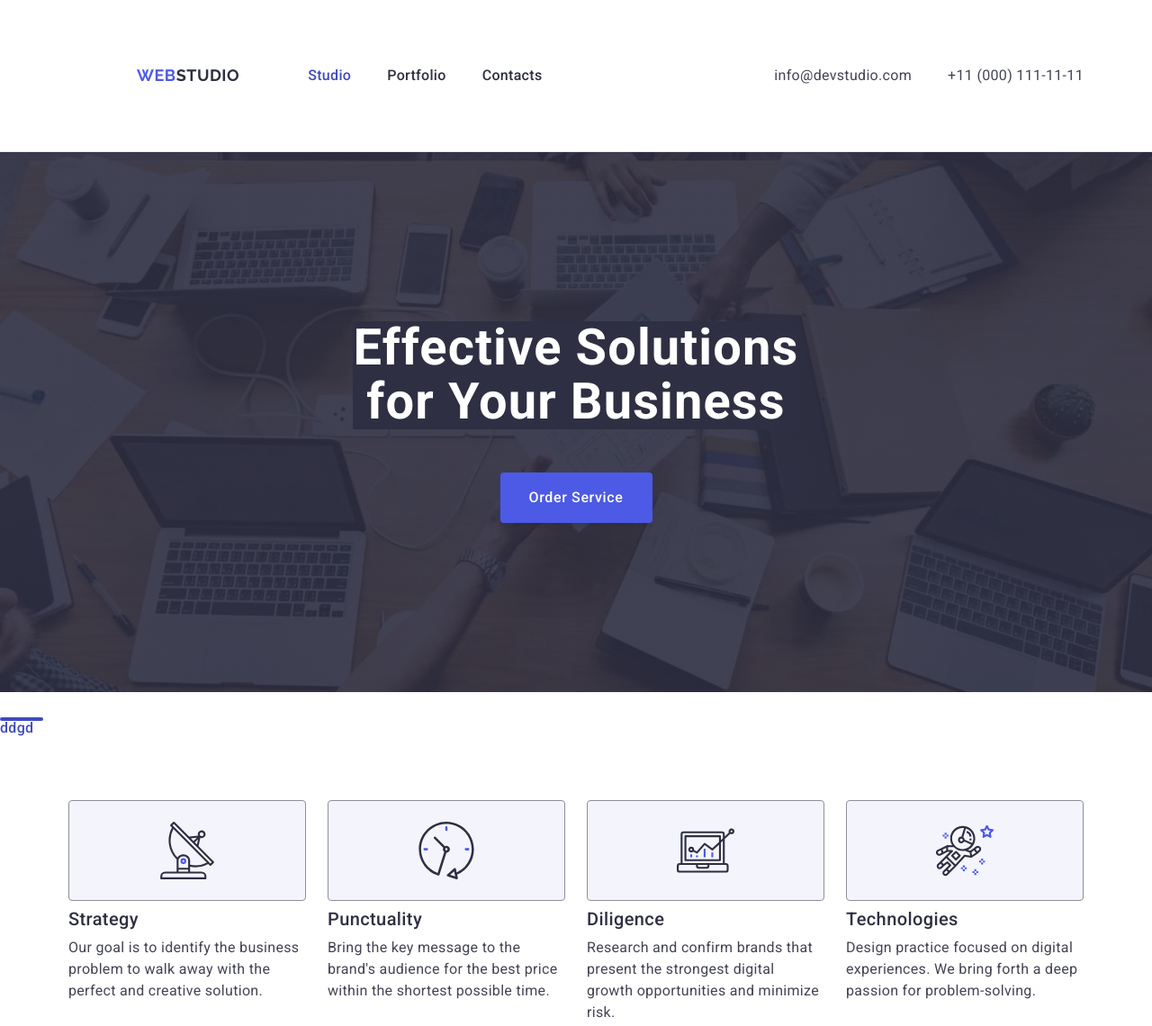
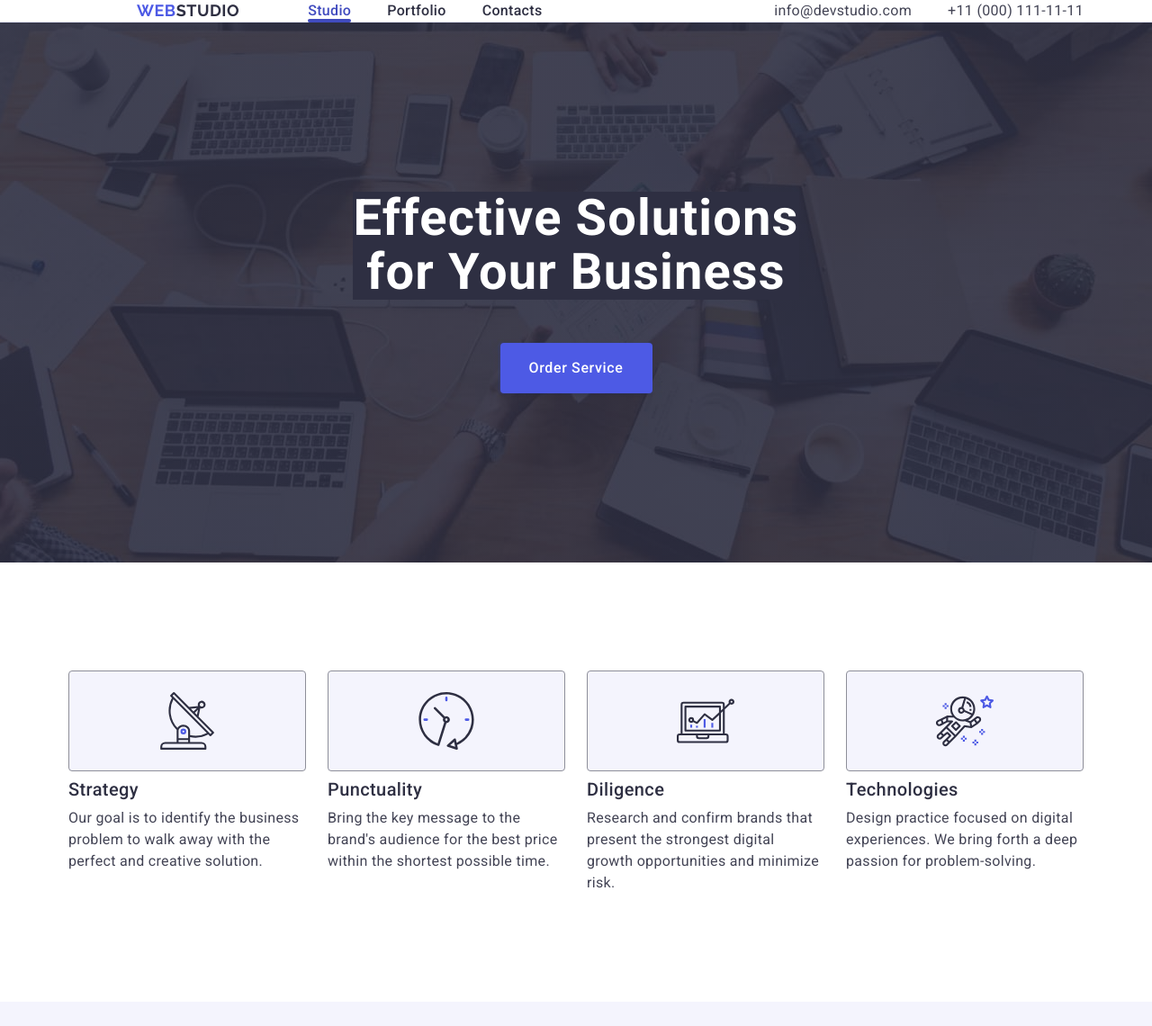
Before and after one commit to autguru/goit-markup-hw-04, a plain HTML site: page index.html in a window 1280 px wide. Shown: the top 1140 px of the page at 90% size. Drawn offline with nearby package versions, Linux system fonts and the light colour scheme.

Commit message:
add index.html

```diff
--- a/css/styles.css
+++ b/css/styles.css
@@ -72,11 +72,13 @@ img {
 .menu-nav-list {
   display: flex;
   gap: 40px;
-  padding-top: 24px;
-  padding-bottom: 24px;
+}
+.menu-link {
+  display: block;
 }
 
 .menu-link-studio {
+  position: relative;
   color: #404bbf;
   font-size: 16px;
   font-weight: 500;
@@ -86,7 +88,7 @@ img {
 }
 
 .menu-link-studio::after {
-  content: 'ddgd';
+  content: '';
   display: block;
   position: absolute;
   left: 0;
@@ -213,19 +215,31 @@ img {
   border-radius: 4px;
   border: 1px solid var(--LIGHT-SLATE, #8e8f99);
   background: var(--CLOUD, #f4f4fd);
+  align-items: center;
+  display: flex;
+  justify-content: center;
+  position: relative;
 }
-.box-icons {
+/* .box-icons {
   display: flex;
   justify-content: center;
   width: 64px;
   height: 64px;
-  position: relative;
+  position: absolute;
   top: 50%;
   left: 50%;
   transform: translate(-50%, -50%);
-}
+} */
 .solution-icons {
   display: flex;
+  justify-content: center;
+  width: 64px;
+  height: 64px;
+  position: absolute;
+  top: 50%;
+  left: 50%;
+  transform: translate(-50%, -50%);
+  /* display: flex;
   justify-content: center;
   align-items: center;
   width: 64px;
@@ -233,7 +247,7 @@ img {
   flex-shrink: 0;
   position: absolute;
   top: 0;
-  left: 0;
+  left: 0; */
 }
 
 .section-our-solution {
@@ -317,6 +331,8 @@ img {
 .li-our-team {
   width: calc((100% - 72px) / 4);
   border-radius: 0px 0px 4px 4px;
+  box-shadow: 0px 1px 6px rgba(46, 47, 66, 0.08),
+    0px 1px 1px rgba(46, 47, 66, 0.16), 0px 2px 1px rgba(46, 47, 66, 0.08);
 }
 
 .our-team-li-position {
@@ -335,11 +351,11 @@ img {
   letter-spacing: 0.02em;
   margin-bottom: 8px;
 }
-.our-team-img {
+/* .our-team-img {
   box-shadow: 0px 2px 1px 0px rgba(46, 47, 66, 0.08),
     0px 1px 1px 0px rgba(46, 47, 66, 0.16),
     0px 1px 6px 0px rgba(46, 47, 66, 0.08);
-}
+} */
 
 .our-team-describtion {
   color: #434455;
--- a/index.html
+++ b/index.html
@@ -77,13 +77,14 @@
           <ul class="list solution-list-style">
             <li class="section-solution-text solution-text-size">
               <div class="wrapper">
-                <div class="box-icons">
-                  <svg class="solution-icons">
+                <!-- <div class="box-icons"> -->
+                <svg class="solution-icons"
+                width="64"
+                hight="64">
                   <use href="./images/icons.svg#icon-antenna"></use>
                 </svg>
+                <!-- </div> -->
               </div>
-              </div>
-
               <h3 class="section-solution-title">Strategy</h3>
               <p class="section-solution-text">
                 Our goal is to identify the business problem to walk away with
@@ -92,11 +93,11 @@
             </li>
             <li class="section-solution-text solution-text-size">
               <div class="wrapper">
-                <div class="box-icons">
-                  <svg class="solution-icons">
+                <svg class="solution-icons"
+                width="64"
+                hight="64">
                   <use href="./images/icons.svg#icon-clock"></use>
                 </svg>
-                </div>
               </div>
               <h3 class="section-solution-title">Punctuality</h3>
               <p class="section-solution-text">
@@ -106,11 +107,11 @@
             </li>
             <li class="section-solution-text solution-text-size">
               <div class="wrapper">
-                <div class="box-icons">
-                  <svg class="solution-icons">
+                <svg class="solution-icons"
+                width="64"
+                hight="64">
                   <use href="./images/icons.svg#icon-diagram"></use>
                 </svg>
-                </div>
               </div>
               <h3 class="section-solution-title">Diligence</h3>
               <p class="section-solution-text">
@@ -120,11 +121,11 @@
             </li>
             <li class="section-solution-text solution-text-size">
               <div class="wrapper">
-                <div class="box-icons">
-                  <svg class="solution-icons">
+                <svg class="solution-icons"
+                width="64"
+                hight="64">
                   <use href="./images/icons.svg#icon-astronaut"></use>
                 </svg>
-                </div>
               </div>
               <h3 class="section-solution-title">Technologies</h3>
               <p class="section-solution-text">
```
Lines whose indentation alone changed are shown as unchanged.
